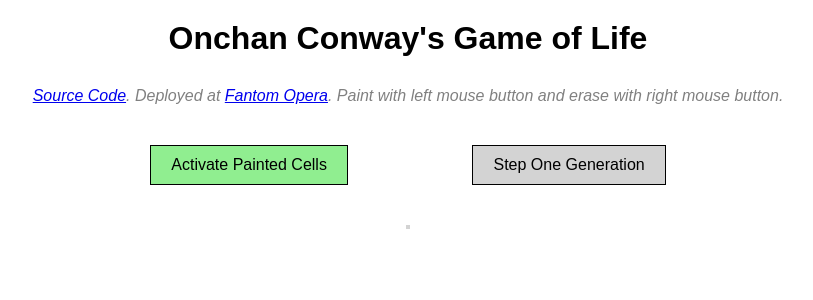
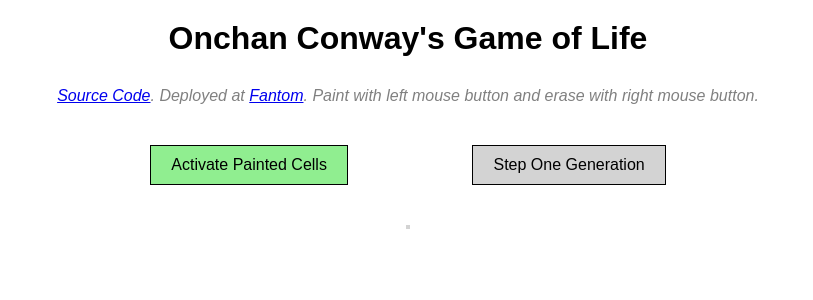
Before and after one commit to MarcoWorms/onchain-automata, a React (Create React App) app: page / in a window 1280 px wide. Shown: the top 300 px of the page, without its empty margins (232-1045 px from the left). Built offline with nearby package versions, Linux system fonts and the light colour scheme.

Commit message:
improve description

```diff
--- a/src/App.js
+++ b/src/App.js
@@ -146,7 +146,7 @@ function App() {
         color: 'grey',
         margin: 20,
         fontStyle: 'italic',
-      }}><a href="https://github.com/MarcoWorms/onchain-automata">Source Code</a>. Deployed at <a href="https://chainlist.org/chain/250">Fantom Opera</a>. Paint with left mouse button and erase with right mouse button.</p>
+      }}><a href="https://github.com/MarcoWorms/onchain-automata">Source Code</a>. Deployed at <a href="https://chainlist.org/chain/250">Fantom</a>. Paint with left mouse button and erase with right mouse button.</p>
       <div style={{
         margin: 20,
         display: 'flex',
```
